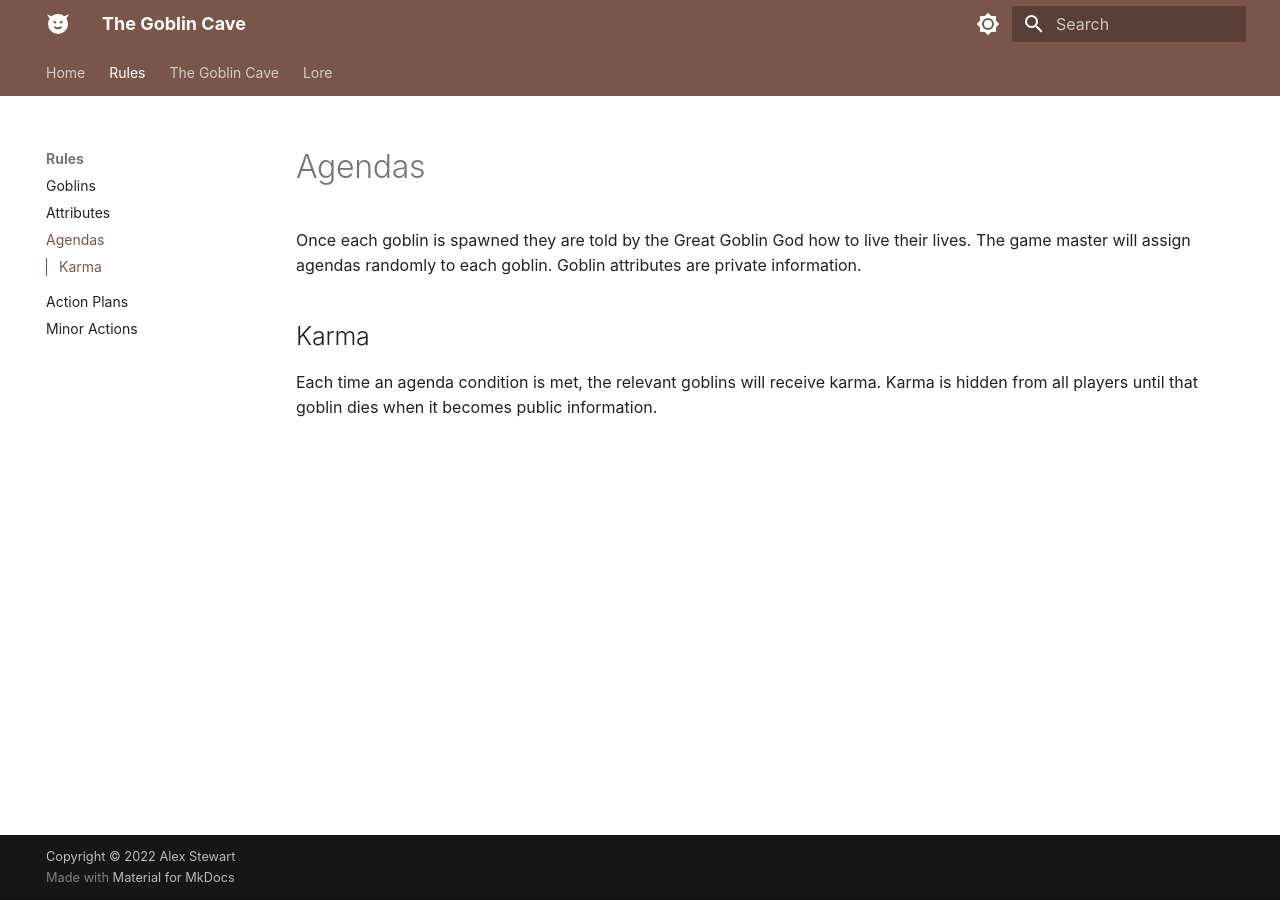
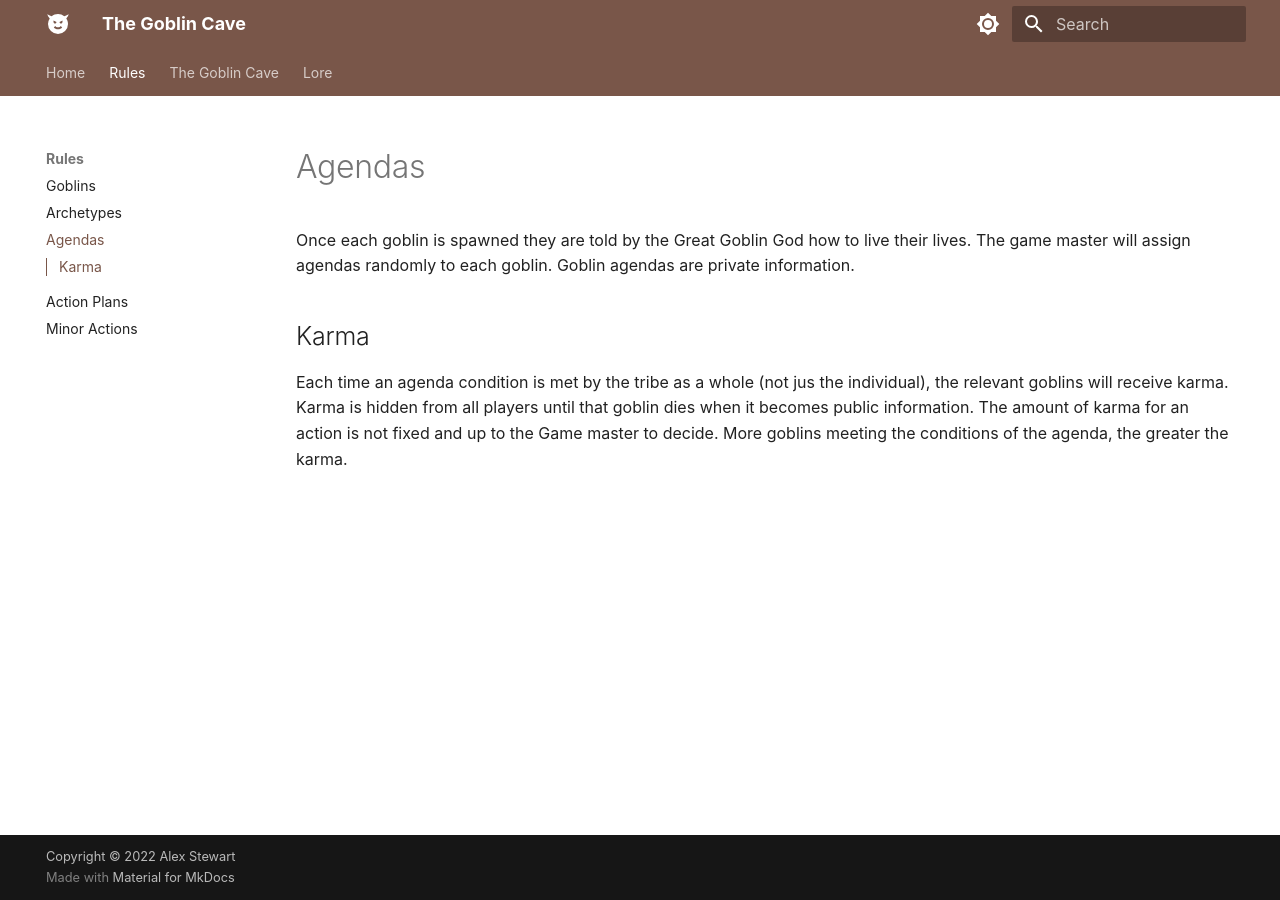
Before and after one commit to alex-stewart/the-goblin-cave, an MkDocs documentation site: the page built from docs/rules/agendas.md, in a window 1280 px wide. Built offline with MkDocs 1.6.1 and Material for MkDocs 9.7.7, drawn with Linux system fonts in a browser that asks for light colours; some web fonts are replaced.

Commit message:
rule clarifications and improvements

```diff
--- a/docs/rules/agendas.md
+++ b/docs/rules/agendas.md
@@ -2,8 +2,10 @@
 
 Once each goblin is spawned they are told by the Great Goblin God how to live their lives.
 The game master will assign agendas randomly to each goblin.
-Goblin attributes are private information.
+Goblin agendas are private information.
 
 ## Karma
-Each time an agenda condition is met, the relevant goblins will receive karma.
+Each time an agenda condition is met by the tribe as a whole (not jus the individual), the relevant goblins will receive karma.
 Karma is hidden from all players until that goblin dies when it becomes public information.
+The amount of karma for an action is not fixed and up to the Game master to decide.
+More goblins meeting the conditions of the agenda, the greater the karma.
--- a/mkdocs.yml
+++ b/mkdocs.yml
@@ -37,7 +37,7 @@ nav:
   - Home: index.md
   - Rules:
     - Goblins: rules/goblins.md
-    - Attributes: rules/attributes.md
+    - Archetypes: rules/archetypes.md
     - Agendas: rules/agendas.md
     - Action Plans: rules/action_plans.md
     - Minor Actions: rules/minor_actions.md
```
Also changed, not shown: docs/rules/action_plans.md (+1 -1 lines), docs/rules/archetypes.md (added, +18 -0 lines), docs/rules/attributes.md (deleted, +0 -19 lines).
